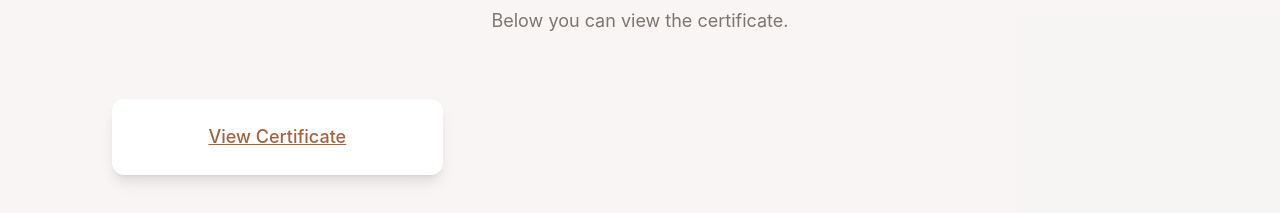
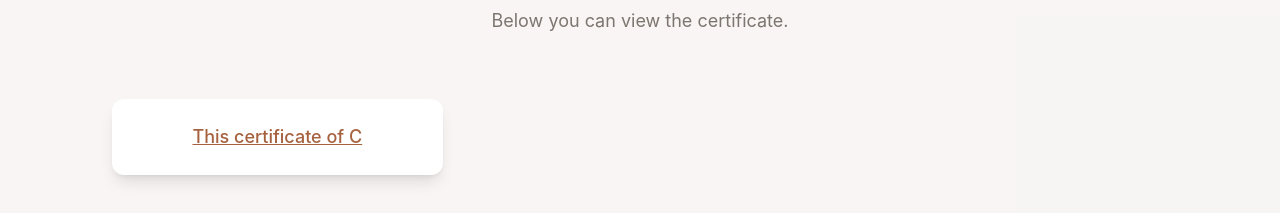
Before and after one commit to sharwaridevhare/portfolio-sharwari-devhare, a React (Vite) app: page / in a window 1280 px wide. Shown: the part 2780-2993 px from the top of the page. Built offline with nearby package versions, Linux system fonts and the light colour scheme.

Commit message:
Rename certificate link
Rename the certificate link to "Certificate of C".

```diff
--- a/src/components/Certificates.tsx
+++ b/src/components/Certificates.tsx
@@ -36,7 +36,7 @@ const Certificates = () => {
                 rel="noopener noreferrer"
                 className="text-english-brown font-medium underline text-lg hover:text-english-brown/80 transition-colors"
               >
-                View Certificate
+                This certificate of C
               </a>
             </div>
           ))}
```
